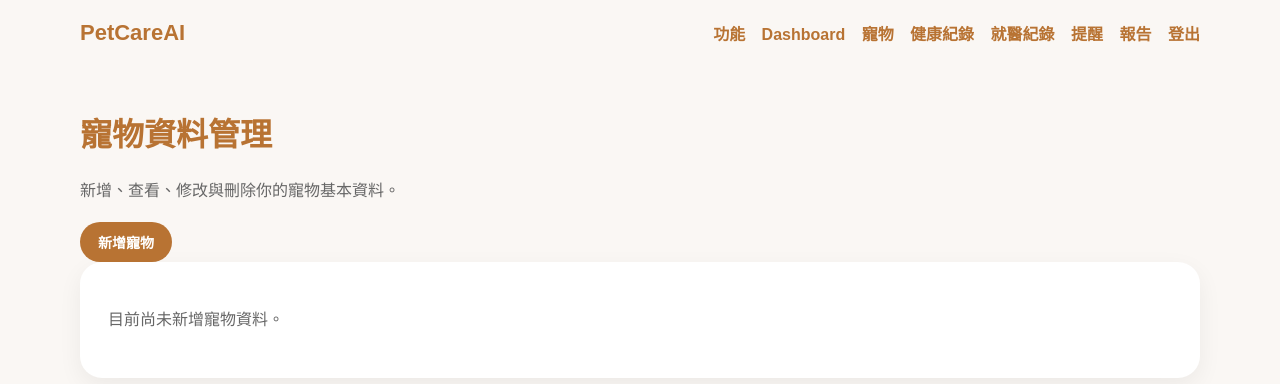
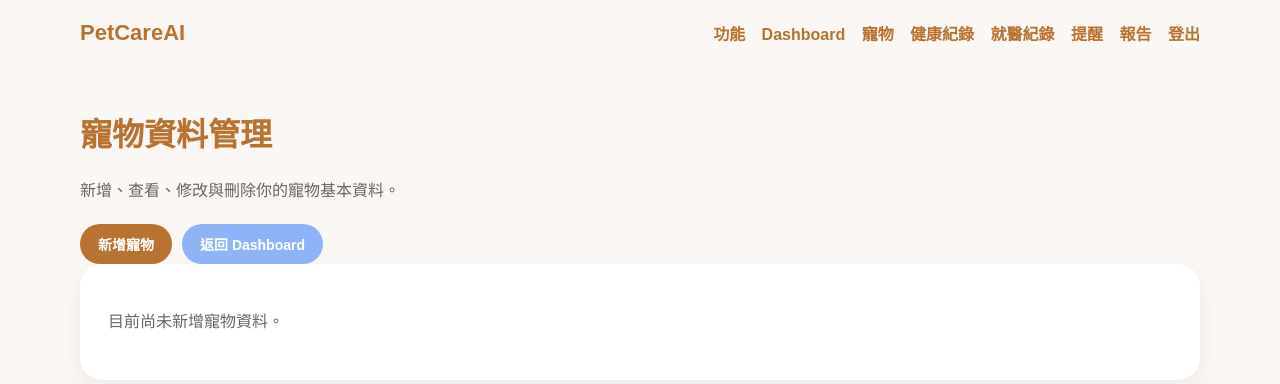
Before and after one commit to carol651104/PetCareAI, a Flask app: page /pets in a window 1280 px wide. Shown: the top 384 px of the page. Run offline with Flask 3, Linux system fonts and the light colour scheme; the visitor is signed in with stand-in values (Sample User, id 1); data that the repository does not hold is empty.

Commit message:
Update pets.html

```diff
--- a/templates/pets.html
+++ b/templates/pets.html
@@ -7,12 +7,15 @@
 <h1>寵物資料管理</h1>
 <p class="muted">新增、查看、修改與刪除你的寵物基本資料。</p>
 
+<div class="card-actions">
     <a class="btn btn-brown" href="/pets/add">新增寵物</a>
+    <a class="btn" href="/dashboard">返回 Dashboard</a>
+</div>
 
 {% if pets %}
 <div class="grid-3">
     {% for pet in pets %}
-        <div class="card">
+        <div class="card pet-card">
             {% if pet.photo_url %}
                 <img src="{{ pet.photo_url }}" style="width: 100%; height: 190px; object-fit: cover; border-radius: 18px;">
             {% else %}
@@ -20,6 +23,7 @@
             {% endif %}
 
             <h3>{{ pet.name }}</h3>
+
             <p>
                 物種：{{ pet.species }}<br>
                 品種：{{ pet.breed or "未填寫" }}<br>
@@ -28,12 +32,14 @@
                 體重：{{ pet.weight or "未填寫" }} kg
             </p>
 
+            <div class="card-actions">
                 <a class="btn" href="/pets/{{ pet.id }}">查看</a>
                 <a class="btn btn-brown" href="/pets/{{ pet.id }}/edit">修改</a>
 
                 <form method="POST" action="/pets/{{ pet.id }}/delete" onsubmit="return confirm('確定要刪除這隻寵物嗎？');">
                     <button class="btn btn-danger" type="submit">刪除</button>
                 </form>
+            </div>
         </div>
     {% endfor %}
 </div>
```
Lines whose indentation alone changed are shown as unchanged.
